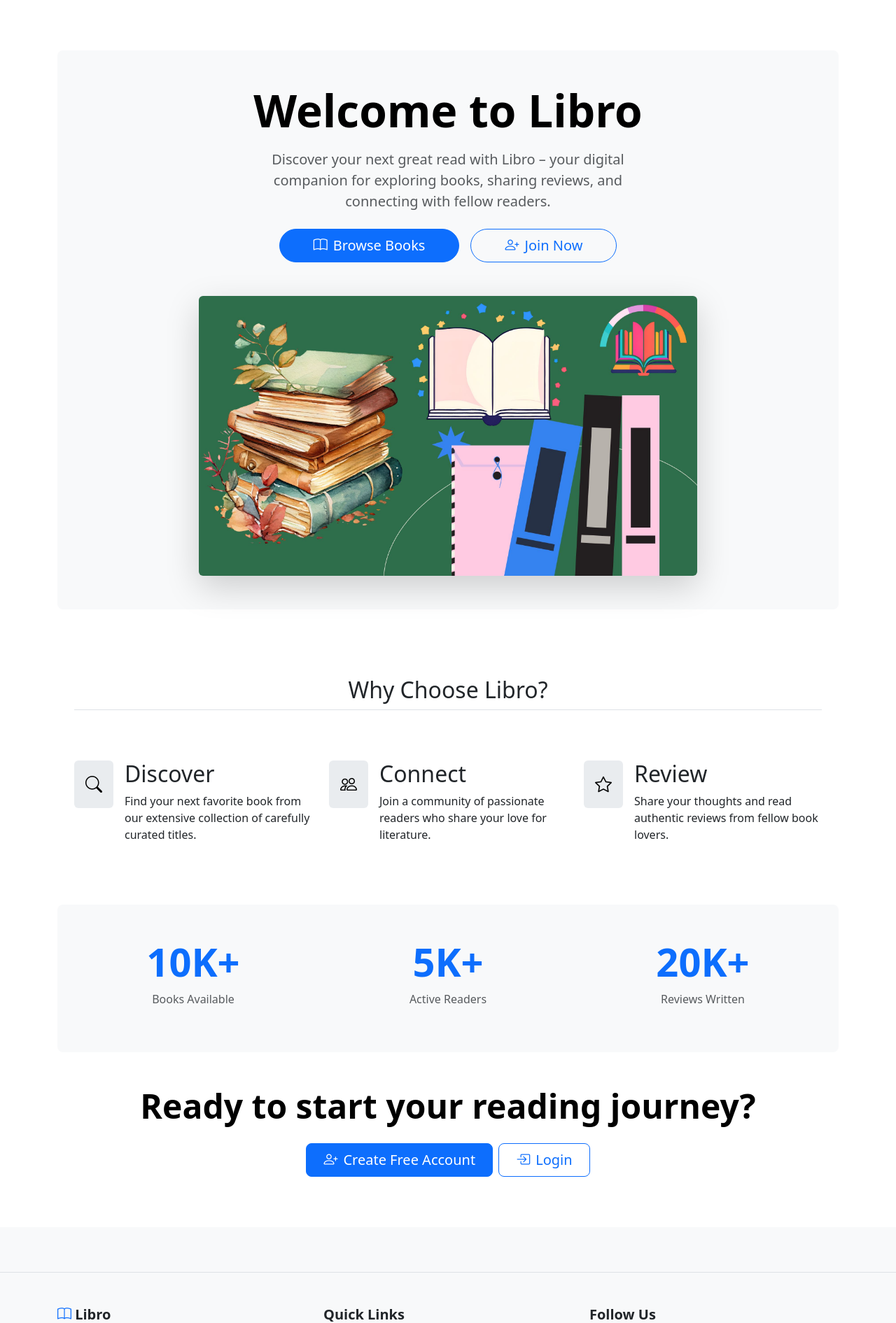
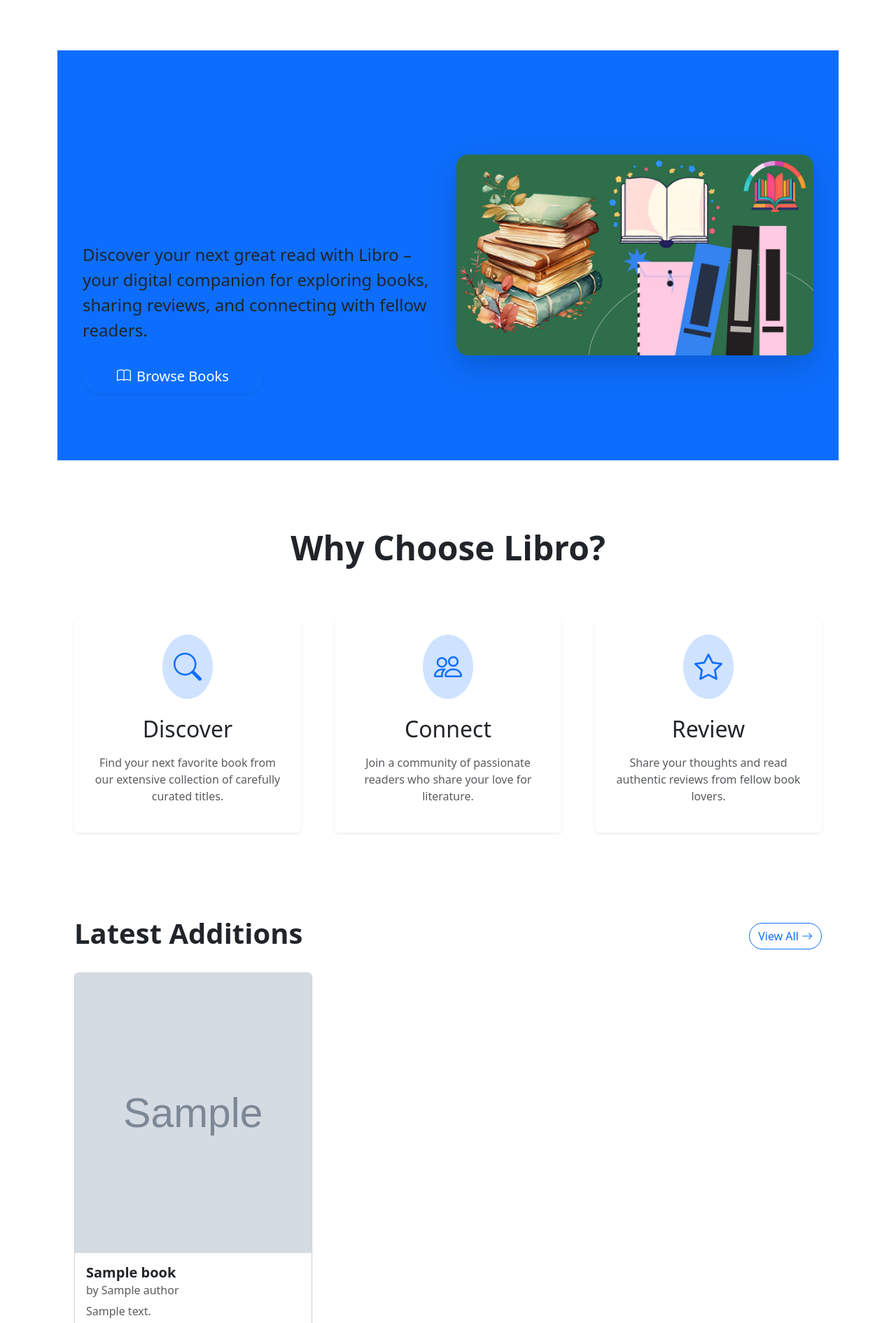
Before and after one commit to dehongi/libro, a Django app: page / in a window 1280 px wide. Shown: the part 56-1947 px from the top of the page at 70% size. Run offline with Django 5.2, Linux system fonts and the light colour scheme; tables that the repository leaves empty hold one stand-in row (values such as "Sample post"); grey boxes marked "Sample" are stand-in pictures.

Commit message:
home improved

```diff
--- a/templates/website/home.html
+++ b/templates/website/home.html
@@ -8,85 +8,173 @@
 
 {% block content %}
   <!-- Hero Section -->
-  <div class="px-4 py-5 my-5 text-center bg-light rounded-3">
-    <h1 class="display-3 fw-bold text-body-emphasis mb-3">{{ title }}</h1>
-    <div class="col-lg-6 mx-auto">
-      <p class="lead text-body-secondary mb-4">Discover your next great read with Libro – your digital companion for exploring books, sharing reviews, and connecting with fellow readers.</p>
-      <div class="d-grid gap-3 d-sm-flex justify-content-sm-center mb-5">
-        <a href="{% url 'libro:book-list' %}" class="btn btn-primary btn-lg px-5 rounded-pill"><i class="bi bi-book me-2"></i>Browse Books</a>
-        <a href="{% url 'signup' %}" class="btn btn-outline-primary btn-lg px-5 rounded-pill"><i class="bi bi-person-plus me-2"></i>Join Now</a>
+  <div class="px-4 py-5 my-5 text-center position-relative overflow-hidden">
+    <div class="position-absolute top-0 start-0 w-100 h-100 bg-primary opacity-10 z-n1"></div>
+    <div class="container py-5">
+      <div class="row align-items-center">
+        <div class="col-lg-6 text-lg-start mb-5 mb-lg-0">
+          <h1 class="display-3 fw-bold text-primary mb-4">{{ title }}</h1>
+          <p class="lead mb-4 fs-4">Discover your next great read with Libro – your digital companion for exploring books, sharing reviews, and connecting with fellow readers.</p>
+          <div class="d-grid gap-3 d-sm-flex justify-content-lg-start justify-content-center">
+            <a href="{% url 'libro:book-list' %}" class="btn btn-primary btn-lg px-5 rounded-pill shadow-sm"><i class="bi bi-book me-2"></i>{% translate 'Browse Books' %}</a>
+            <a href="{% url 'signup' %}" class="btn btn-outline-primary btn-lg px-5 rounded-pill"><i class="bi bi-person-plus me-2"></i>{% translate 'Join Now' %}</a>
           </div>
         </div>
-    <div class="col-lg-8 mx-auto">
-      <img src="{% static 'images/libro_homepage.jpg' %}" alt="Libro homepage image" class="img-fluid rounded shadow-lg" />
+        <div class="col-lg-6">
+          <img src="{% static 'images/libro_homepage.jpg' %}" alt="Libro homepage image" class="img-fluid rounded-4 shadow-lg" />
+        </div>
+      </div>
     </div>
   </div>
 
   <!-- Features Section -->
   <div class="container px-4 py-5">
-    <h2 class="pb-2 border-bottom text-center mb-5">Why Choose Libro?</h2>
-    <div class="row g-4 py-4 row-cols-1 row-cols-lg-3">
-      <div class="col d-flex align-items-start">
-        <div class="icon-square text-body-emphasis bg-body-secondary d-inline-flex align-items-center justify-content-center fs-4 flex-shrink-0 me-3 rounded p-3">
+    <h2 class="display-5 fw-bold text-center mb-5">{% translate 'Why Choose Libro?' %}</h2>
+    <div class="row g-5 py-4 row-cols-1 row-cols-md-3">
+      <div class="col">
+        <div class="card h-100 border-0 shadow-sm hover-card">
+          <div class="card-body p-4 text-center">
+            <div class="icon-square text-primary bg-primary-subtle d-inline-flex align-items-center justify-content-center fs-1 p-3 rounded-circle mb-4">
               <i class="bi bi-search"></i>
             </div>
-        <div>
-          <h3 class="fs-2">Discover</h3>
-          <p>Find your next favorite book from our extensive collection of carefully curated titles.</p>
+            <h3 class="fs-2 mb-3">{% translate 'Discover' %}</h3>
+            <p class="text-muted">
+              {% translate 'Find your next favorite book from our extensive collection of carefully curated titles.' %}
+            </p>
           </div>
         </div>
-      <div class="col d-flex align-items-start">
-        <div class="icon-square text-body-emphasis bg-body-secondary d-inline-flex align-items-center justify-content-center fs-4 flex-shrink-0 me-3 rounded p-3">
+      </div>
+      <div class="col">
+        <div class="card h-100 border-0 shadow-sm hover-card">
+          <div class="card-body p-4 text-center">
+            <div class="icon-square text-primary bg-primary-subtle d-inline-flex align-items-center justify-content-center fs-1 p-3 rounded-circle mb-4">
               <i class="bi bi-people"></i>
             </div>
-        <div>
-          <h3 class="fs-2">Connect</h3>
-          <p>Join a community of passionate readers who share your love for literature.</p>
+            <h3 class="fs-2 mb-3">{% translate 'Connect' %}</h3>
+            <p class="text-muted">
+              {% translate 'Join a community of passionate readers who share your love for literature.' %}
+            </p>
           </div>
         </div>
-      <div class="col d-flex align-items-start">
-        <div class="icon-square text-body-emphasis bg-body-secondary d-inline-flex align-items-center justify-content-center fs-4 flex-shrink-0 me-3 rounded p-3">
+      </div>
+      <div class="col">
+        <div class="card h-100 border-0 shadow-sm hover-card">
+          <div class="card-body p-4 text-center">
+            <div class="icon-square text-primary bg-primary-subtle d-inline-flex align-items-center justify-content-center fs-1 p-3 rounded-circle mb-4">
               <i class="bi bi-star"></i>
             </div>
-        <div>
-          <h3 class="fs-2">Review</h3>
-          <p>Share your thoughts and read authentic reviews from fellow book lovers.</p>
+            <h3 class="fs-2 mb-3">{% translate 'Review' %}</h3>
+            <p class="text-muted">
+              {% translate 'Share your thoughts and read authentic reviews from fellow book lovers.' %}
+            </p>
+          </div>
         </div>
       </div>
     </div>
   </div>
 
+  <!-- Latest Books Section -->
+  <div class="container px-4 py-5">
+    <div class="row mb-4 align-items-center">
+      <div class="col">
+        <h2 class="display-6 fw-bold">{% translate 'Latest Additions' %}</h2>
+      </div>
+      <div class="col-auto">
+        <a href="{% url 'libro:book-list' %}" class="btn btn-outline-primary rounded-pill">{% translate 'View All' %} <i class="bi bi-arrow-right"></i></a>
+      </div>
+    </div>
+    <div class="row row-cols-1 row-cols-md-2 row-cols-lg-3 g-4">
+      {% for book in latest_books|slice:':3' %}
+        <div class="col">
+          <div class="card h-100 shadow-sm hover-card">
+            {% if book.cover_image %}
+              <img src="{{ book.cover_image.url }}" class="card-img-top" alt="{{ book.title }}" style="height: 400px; object-fit: cover;" />
+            {% else %}
+              <img src="{% static 'libro/images/default-book-cover.jpg' %}" class="card-img-top" alt="{{ book.title }}" style="height: 400px; object-fit: cover;" />
+            {% endif %}
+            <div class="card-body">
+              <h5 class="card-title fw-bold">{{ book.title }}</h5>
+              <h6 class="card-subtitle mb-2 text-muted">by {{ book.author.name }}</h6>
+              <p class="card-text text-muted">{{ book.description|truncatewords:20 }}</p>
+              <a href="{{ book.get_absolute_url }}" class="btn btn-sm btn-primary rounded-pill"><i class="bi bi-eye me-1"></i> {% translate 'View Details' %}</a>
+            </div>
+          </div>
+        </div>
+      {% empty %}
+        <div class="col-12 text-center py-5">
+          <p class="lead text-muted">
+            {% translate 'No books available yet.' %}
+          </p>
+        </div>
+      {% endfor %}
+    </div>
+  </div>
+
   <!-- Stats Section -->
-  <div class="container px-4 py-5 bg-light rounded-3">
-    <div class="row text-center">
-      <div class="col-md-4 mb-4 mb-md-0">
-        <h2 class="display-4 fw-bold text-primary">10K+</h2>
-        <p class="text-muted">Books Available</p>
+  <div class="container px-4 py-5">
+    <div class="card border-0 bg-primary text-white shadow rounded-4">
+      <div class="card-body p-5">
+        <div class="row text-center g-4">
+          <div class="col-md-4">
+            <div class="p-3">
+              <h2 class="display-4 fw-bold">10K+</h2>
+              <p class="fs-5 opacity-75">
+                {% translate 'Books Available' %}
+              </p>
             </div>
-      <div class="col-md-4 mb-4 mb-md-0">
-        <h2 class="display-4 fw-bold text-primary">5K+</h2>
-        <p class="text-muted">Active Readers</p>
           </div>
           <div class="col-md-4">
-        <h2 class="display-4 fw-bold text-primary">20K+</h2>
-        <p class="text-muted">Reviews Written</p>
+            <div class="p-3">
+              <h2 class="display-4 fw-bold">5K+</h2>
+              <p class="fs-5 opacity-75">
+                {% translate 'Active Readers' %}
+              </p>
+            </div>
+          </div>
+          <div class="col-md-4">
+            <div class="p-3">
+              <h2 class="display-4 fw-bold">20K+</h2>
+              <p class="fs-5 opacity-75">
+                {% translate 'Reviews Written' %}
+              </p>
+            </div>
+          </div>
+        </div>
       </div>
     </div>
   </div>
 
   <!-- CTA Section -->
   <div class="container px-4 py-5 text-center">
-    <h2 class="display-5 fw-bold text-body-emphasis mb-4">Ready to start your reading journey?</h2>
-    <div class="col-lg-6 mx-auto">
-      <div class="d-grid gap-2 d-sm-flex justify-content-sm-center">
+    <div class="row justify-content-center">
+      <div class="col-lg-8">
+        <h2 class="display-5 fw-bold text-primary mb-4">{% translate 'Ready to start your reading journey?' %}</h2>
+        <p class="lead mb-5">
+          {% translate 'Join thousands of readers who have already discovered their next favorite book with Libro.' %}
+        </p>
+        <div class="d-grid gap-3 d-sm-flex justify-content-sm-center">
           {% if not user.is_authenticated %}
-          <a href="{% url 'signup' %}" class="btn btn-primary btn-lg px-4 gap-3"><i class="bi bi-person-plus me-2"></i>Create Free Account</a>
-          <a href="{% url 'login' %}" class="btn btn-outline-primary btn-lg px-4 gap-3"><i class="bi bi-box-arrow-in-right me-2"></i>Login</a>
+            <a href="{% url 'signup' %}" class="btn btn-primary btn-lg px-5 rounded-pill shadow-sm"><i class="bi bi-person-plus me-2"></i>{% translate 'Create Free Account' %}</a>
+            <a href="{% url 'login' %}" class="btn btn-outline-primary btn-lg px-5 rounded-pill"><i class="bi bi-box-arrow-in-right me-2"></i>{% translate 'Login' %}</a>
           {% else %}
-          <a href="{% url 'libro:book-list' %}" class="btn btn-primary btn-lg px-4 gap-3"><i class="bi bi-book me-2"></i>Browse Books</a>
-          <a href="{% url 'profile' %}" class="btn btn-outline-primary btn-lg px-4 gap-3"><i class="bi bi-person me-2"></i>View Profile</a>
+            <a href="{% url 'libro:book-list' %}" class="btn btn-primary btn-lg px-5 rounded-pill shadow-sm"><i class="bi bi-book me-2"></i>{% translate 'Browse Books' %}</a>
+            <a href="{% url 'profile' %}" class="btn btn-outline-primary btn-lg px-5 rounded-pill"><i class="bi bi-person me-2"></i>{% translate 'View Profile' %}</a>
           {% endif %}
         </div>
       </div>
     </div>
+  </div>
+
+  <style>
+    .hover-card {
+      transition: transform 0.3s ease, box-shadow 0.3s ease;
+    }
+    .hover-card:hover {
+      transform: translateY(-5px);
+      box-shadow: 0 10px 20px rgba(0, 0, 0, 0.1) !important;
+    }
+    .bg-primary-subtle {
+      background-color: rgba(var(--bs-primary-rgb), 0.1);
+    }
+  </style>
 {% endblock %}
--- a/website/views.py
+++ b/website/views.py
@@ -1,6 +1,8 @@
 from django.shortcuts import render
 from django.views.generic import TemplateView
 from django.utils.translation import gettext_lazy as _
+
+from libro.models import Book
 
 # Create your views here.
 
@@ -12,6 +14,7 @@ class HomeView(TemplateView):
 
     def get_context_data(self, **kwargs):
         context = super().get_context_data(**kwargs)
+        context["latest_books"] = Book.objects.all().order_by("-created_at")[:3]
         context["title"] = _("Welcome to Libro")
         return context
 
```
Lines whose indentation alone changed are shown as unchanged.
